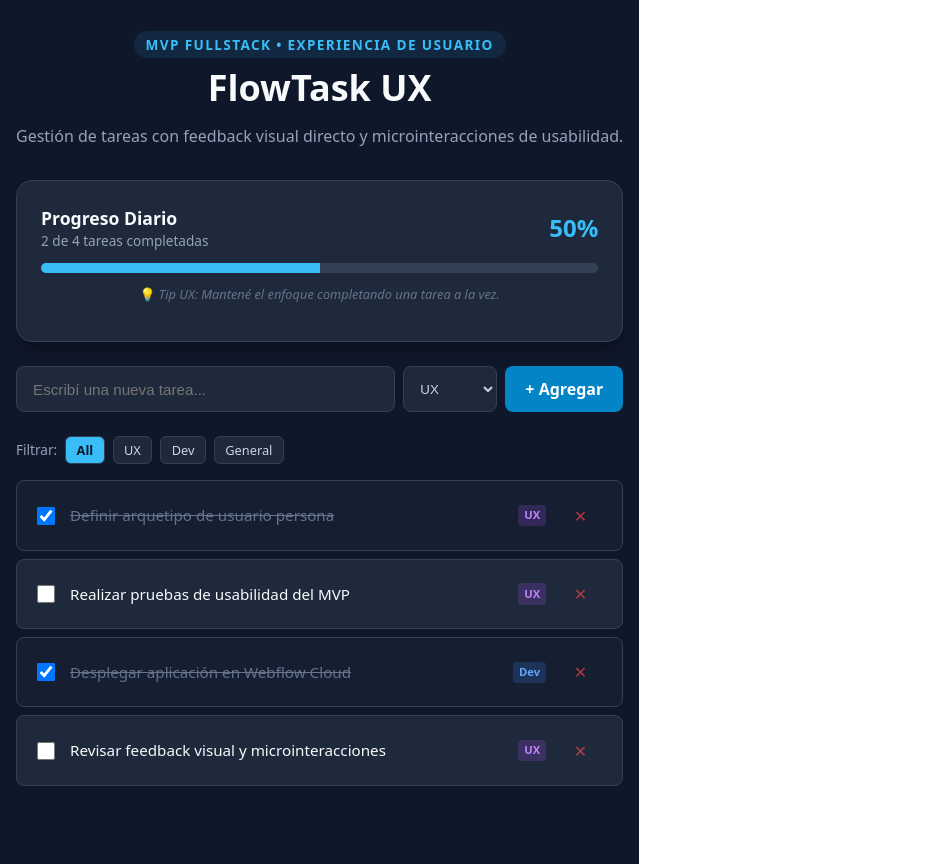
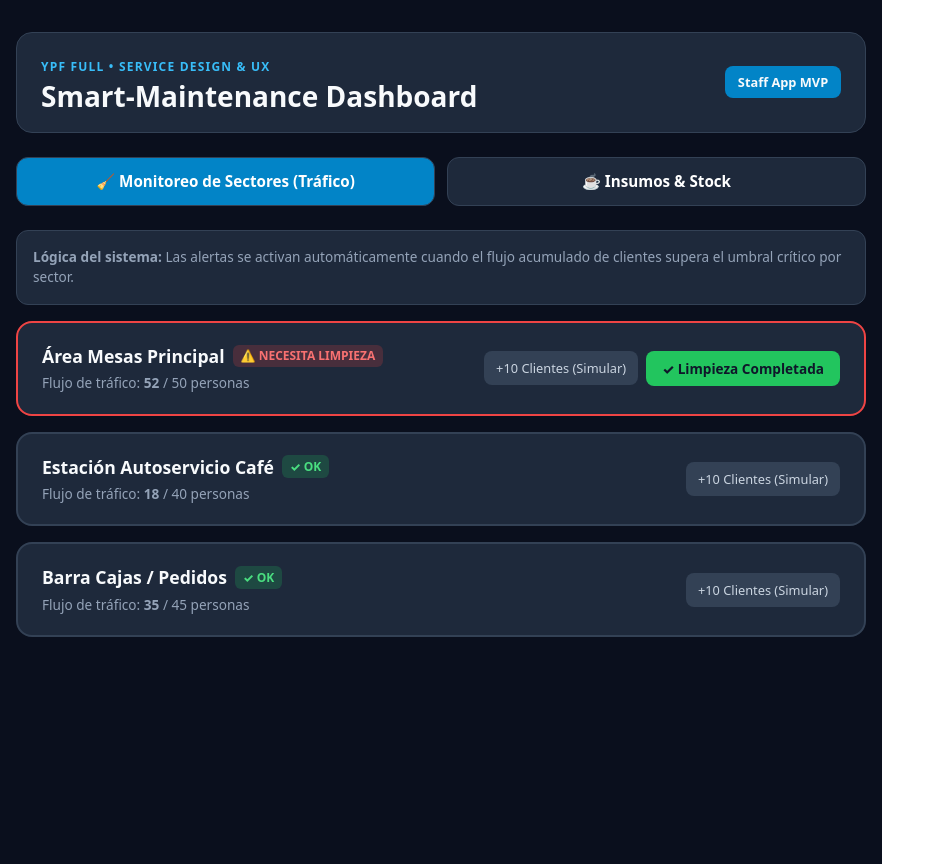
Before and after one commit to maurikspizzo-dot/hello-world-siguiente, a Next.js app: page / in a window 1280 px wide. Shown: the whole page, without its empty margins (0-929 px from the left). Built offline with nearby package versions, Linux system fonts and the light colour scheme.

Commit message:
MVP YPF Full

```diff
--- a/src/app/page.tsx
+++ b/src/app/page.tsx
@@ -1,266 +1,292 @@
 'use client';
 
-import React, { useState, useEffect } from 'react';
+import React, { useState } from 'react';
 
-interface Task {
-  id: number;
-  text: string;
-  category: 'UX' | 'Dev' | 'General';
-  completed: boolean;
+interface Zone {
+  id: string;
+  name: string;
+  peopleCount: number;
+  threshold: number;
+  status: 'OK' | 'CRÍTICO';
 }
 
-export default function Home() {
-  const [tasks, setTasks] = useState<Task[]>([
-    { id: 1, text: 'Definir arquetipo de usuario persona', category: 'UX', completed: true },
-    { id: 2, text: 'Realizar pruebas de usabilidad del MVP', category: 'UX', completed: false },
-    { id: 3, text: 'Desplegar aplicación en Webflow Cloud', category: 'Dev', completed: true },
-    { id: 4, text: 'Revisar feedback visual y microinteracciones', category: 'UX', completed: false },
+interface Supply {
+  id: string;
+  name: string;
+  stockPercentage: number;
+}
+
+export default function SmartFullDashboard() {
+  const [activeTab, setActiveTab] = useState<'SECTORES' | 'INSUMOS'>('SECTORES');
+
+  // Estado de monitoreo de zonas en tiempo real
+  const [zones, setZones] = useState<Zone[]>([
+    { id: '1', name: 'Área Mesas Principal', peopleCount: 52, threshold: 50, status: 'CRÍTICO' },
+    { id: '2', name: 'Estación Autoservicio Café', peopleCount: 18, threshold: 40, status: 'OK' },
+    { id: '3', name: 'Barra Cajas / Pedidos', peopleCount: 35, threshold: 45, status: 'OK' },
   ]);
-  const [newTaskText, setNewTaskText] = useState('');
-  const [selectedCategory, setSelectedCategory] = useState<'UX' | 'Dev' | 'General'>('UX');
-  const [filter, setFilter] = useState<'All' | 'UX' | 'Dev' | 'General'>('All');
 
-  const totalTasks = tasks.length;
-  const completedTasks = tasks.filter(t => t.completed).length;
-  const progressPercentage = totalTasks > 0 ? Math.round((completedTasks / totalTasks) * 100) : 0;
+  // Estado de stock de insumos
+  const [supplies, setSupplies] = useState<Supply[]>([
+    { id: '1', name: 'Servilletas', stockPercentage: 85 },
+    { id: '2', name: 'Azúcar / Edulcorante', stockPercentage: 15 },
+    { id: '3', name: 'Leche (Heladera)', stockPercentage: 40 },
+  ]);
 
-  const handleAddTask = (e: React.FormEvent) => {
-    e.preventDefault();
-    if (!newTaskText.trim()) return;
-
-    const newTask: Task = {
-      id: Date.now(),
-      text: newTaskText,
-      category: selectedCategory,
-      completed: false,
+  // Simulación de sensor/tráfico de personas
+  const simulateTraffic = (zoneId: string, increment: number) => {
+    setZones(prev => prev.map(z => {
+      if (z.id === zoneId) {
+        const newCount = Math.max(0, z.peopleCount + increment);
+        return {
+          ...z,
+          peopleCount: newCount,
+          status: newCount >= z.threshold ? 'CRÍTICO' : 'OK'
+        };
+      }
+      return z;
+    }));
   };
 
-    setTasks([...tasks, newTask]);
-    setNewTaskText('');
+  // Reset de limpieza realizada
+  const resetZone = (zoneId: string) => {
+    setZones(prev => prev.map(z => z.id === zoneId ? { ...z, peopleCount: 0, status: 'OK' } : z));
   };
 
-  const toggleTask = (id: number) => {
-    setTasks(tasks.map(task => task.id === id ? { ...task, completed: !task.completed } : task));
+  // Actualización manual de stock
+  const updateStock = (supplyId: string, delta: number) => {
+    setSupplies(prev => prev.map(s => {
+      if (s.id === supplyId) {
+        const newVal = Math.min(100, Math.max(0, s.stockPercentage + delta));
+        return { ...s, stockPercentage: newVal };
+      }
+      return s;
+    }));
   };
 
-  const deleteTask = (id: number) => {
-    setTasks(tasks.filter(task => task.id !== id));
+  // Lógica de estado de stock
+  const getStockStatus = (pct: number) => {
+    if (pct < 25) return { status: 'CRÍTICO', action: '⚠️ REPOSICIÓN INMEDIATA', color: '#ef4444' };
+    if (pct < 50) return { status: 'MEDIO', action: '⚡ PREPARAR REPOSICIÓN', color: '#f59e0b' };
+    return { status: 'OK', action: 'No requiere acción', color: '#22c55e' };
   };
-
-  const filteredTasks = tasks.filter(task => {
-    if (filter === 'All') return true;
-    return task.category === filter;
-  });
 
   return (
     <div style={{
       minHeight: '100vh',
-      backgroundColor: '#0f172a',
+      backgroundColor: '#0a0f1d',
       color: '#f8fafc',
       fontFamily: 'system-ui, -apple-system, sans-serif',
-      display: 'flex',
-      flexDirection: 'column',
-      alignItems: 'center',
       padding: '2rem 1rem'
     }}>
-      <div style={{ maxWidth: '650px', width: '100%' }}>
-        {/* Header */}
-        <header style={{ textAlign: 'center', marginBottom: '2rem' }}>
+      <div style={{ maxWidth: '850px', margin: '0 auto' }}>
+
+        {/* Header YPF Full */}
+        <header style={{
+          display: 'flex',
+          justifyContent: 'space-between',
+          alignItems: 'center',
+          backgroundColor: '#1e293b',
+          padding: '1.25rem 1.5rem',
+          borderRadius: '1rem',
+          border: '1px solid #334155',
+          marginBottom: '1.5rem'
+        }}>
+          <div>
+            <span style={{ fontSize: '0.75rem', fontWeight: '800', color: '#38bdf8', letterSpacing: '0.1em' }}>
+              YPF FULL • SERVICE DESIGN & UX
+            </span>
+            <h1 style={{ fontSize: '1.75rem', fontWeight: '800', margin: '0.25rem 0 0 0' }}>
+              Smart-Maintenance Dashboard
+            </h1>
+          </div>
           <span style={{
-            fontSize: '0.85rem',
-            letterSpacing: '0.1em',
-            textTransform: 'uppercase',
-            color: '#38bdf8',
-            fontWeight: '600',
-            backgroundColor: 'rgba(56, 189, 248, 0.1)',
-            padding: '0.25rem 0.75rem',
-            borderRadius: '9999px'
+            backgroundColor: '#0284c7',
+            padding: '0.4rem 0.8rem',
+            borderRadius: '0.5rem',
+            fontSize: '0.8rem',
+            fontWeight: '700'
           }}>
-            MVP Fullstack • Experiencia de Usuario
+            Staff App MVP
           </span>
-          <h1 style={{ fontSize: '2.25rem', fontWeight: '800', marginTop: '0.75rem', marginBottom: '0.5rem' }}>
-            FlowTask UX
-          </h1>
-          <p style={{ color: '#94a3b8', fontSize: '1rem' }}>
-            Gestión de tareas con feedback visual directo y microinteracciones de usabilidad.
-          </p>
         </header>
 
-        {/* UX Card: Progress */}
-        <div style={{
-          backgroundColor: '#1e293b',
-          borderRadius: '1rem',
-          padding: '1.5rem',
-          marginBottom: '1.5rem',
-          boxShadow: '0 10px 15px -3px rgba(0, 0, 0, 0.3)',
-          border: '1px solid #334155'
-        }}>
-          <div style={{ display: 'flex', justifyContent: 'space-between', alignItems: 'center', marginBottom: '0.75rem' }}>
-            <div>
-              <h2 style={{ fontSize: '1.1rem', fontWeight: '600', margin: 0 }}>Progreso Diario</h2>
-              <p style={{ fontSize: '0.85rem', color: '#94a3b8', margin: 0 }}>
-                {completedTasks} de {totalTasks} tareas completadas
-              </p>
-            </div>
-            <span style={{ fontSize: '1.5rem', fontWeight: '800', color: progressPercentage === 100 ? '#4ade80' : '#38bdf8' }}>
-              {progressPercentage}%
-            </span>
+        {/* NAVEGACIÓN PESTAÑAS */}
+        <div style={{ display: 'flex', gap: '0.75rem', marginBottom: '1.5rem' }}>
+          <button
+            onClick={() => setActiveTab('SECTORES')}
+            style={{
+              flex: 1,
+              padding: '0.85rem',
+              borderRadius: '0.75rem',
+              border: '1px solid #334155',
+              backgroundColor: activeTab === 'SECTORES' ? '#0284c7' : '#1e293b',
+              color: '#fff',
+              fontWeight: '700',
+              cursor: 'pointer',
+              fontSize: '0.95rem'
+            }}
+          >
+            🧹 Monitoreo de Sectores (Tráfico)
+          </button>
+          <button
+            onClick={() => setActiveTab('INSUMOS')}
+            style={{
+              flex: 1,
+              padding: '0.85rem',
+              borderRadius: '0.75rem',
+              border: '1px solid #334155',
+              backgroundColor: activeTab === 'INSUMOS' ? '#0284c7' : '#1e293b',
+              color: '#fff',
+              fontWeight: '700',
+              cursor: 'pointer',
+              fontSize: '0.95rem'
+            }}
+          >
+            ☕ Insumos & Stock
+          </button>
         </div>
 
-          {/* Bar container */}
-          <div style={{ width: '100%', height: '10px', backgroundColor: '#334155', borderRadius: '5px', overflow: 'hidden' }}>
-            <div style={{
-              width: `${progressPercentage}%`,
-              height: '100%',
-              backgroundColor: progressPercentage === 100 ? '#4ade80' : '#38bdf8',
-              transition: 'width 0.4s ease-in-out, background-color 0.4s ease'
-            }} />
-          </div>
-
-          <p style={{ fontSize: '0.8rem', color: '#64748b', marginTop: '0.75rem', fontStyle: 'italic', textAlign: 'center' }}>
-            {progressPercentage === 100 ? '🎉 ¡Felicidades! Completaste todas las tareas programadas.' : '💡 Tip UX: Mantené el enfoque completando una tarea a la vez.'}
+        {/* PESTAÑA 1: SECTORES / ALERTAS DE TRÁFICO */}
+        {activeTab === 'SECTORES' && (
+          <div style={{ display: 'flex', flexDirection: 'column', gap: '1rem' }}>
+            <div style={{ backgroundColor: '#1e293b', padding: '1rem', borderRadius: '0.75rem', border: '1px solid #334155' }}>
+              <p style={{ margin: 0, fontSize: '0.85rem', color: '#94a3b8' }}>
+                <strong>Lógica del sistema:</strong> Las alertas se activan automáticamente cuando el flujo acumulado de clientes supera el umbral crítico por sector.
               </p>
             </div>
 
-        {/* Input Form */}
-        <form onSubmit={handleAddTask} style={{ display: 'flex', gap: '0.5rem', marginBottom: '1.5rem', flexWrap: 'wrap' }}>
-          <input
-            type="text"
-            placeholder="Escribí una nueva tarea..."
-            value={newTaskText}
-            onChange={(e) => setNewTaskText(e.target.value)}
+            {zones.map(zone => (
+              <div
+                key={zone.id}
                 style={{
-              flex: '1',
-              minWidth: '200px',
-              padding: '0.75rem 1rem',
-              borderRadius: '0.5rem',
-              border: '1px solid #334155',
                   backgroundColor: '#1e293b',
-              color: '#fff',
-              outline: 'none',
-              fontSize: '0.95rem'
-            }}
-          />
-          <select
-            value={selectedCategory}
-            onChange={(e) => setSelectedCategory(e.target.value as any)}
-            style={{
-              padding: '0.75rem',
-              borderRadius: '0.5rem',
-              border: '1px solid #334155',
-              backgroundColor: '#1e293b',
-              color: '#cbd5e1',
-              outline: 'none'
+                  padding: '1.25rem 1.5rem',
+                  borderRadius: '1rem',
+                  border: `2px solid ${zone.status === 'CRÍTICO' ? '#ef4444' : '#334155'}`,
+                  display: 'flex',
+                  justifyContent: 'space-between',
+                  alignItems: 'center',
+                  flexWrap: 'wrap',
+                  gap: '1rem'
                 }}
               >
-            <option value="UX">UX</option>
-            <option value="Dev">Dev</option>
-            <option value="General">General</option>
-          </select>
+                <div>
+                  <div style={{ display: 'flex', alignItems: 'center', gap: '0.5rem', marginBottom: '0.25rem' }}>
+                    <h3 style={{ margin: 0, fontSize: '1.1rem' }}>{zone.name}</h3>
+                    <span style={{
+                      backgroundColor: zone.status === 'CRÍTICO' ? 'rgba(239, 68, 68, 0.2)' : 'rgba(34, 197, 94, 0.2)',
+                      color: zone.status === 'CRÍTICO' ? '#f87171' : '#4ade80',
+                      padding: '0.15rem 0.5rem',
+                      borderRadius: '0.375rem',
+                      fontSize: '0.75rem',
+                      fontWeight: '800'
+                    }}>
+                      {zone.status === 'CRÍTICO' ? '⚠️ NECESITA LIMPIEZA' : '✓ OK'}
+                    </span>
+                  </div>
+                  <p style={{ margin: 0, fontSize: '0.85rem', color: '#94a3b8' }}>
+                    Flujo de tráfico: <strong>{zone.peopleCount}</strong> / {zone.threshold} personas
+                  </p>
+                </div>
+
+                <div style={{ display: 'flex', gap: '0.5rem', alignItems: 'center' }}>
                   <button
-            type="submit"
+                    onClick={() => simulateTraffic(zone.id, 10)}
                     style={{
-              backgroundColor: '#0284c7',
-              color: '#fff',
+                      backgroundColor: '#334155',
+                      color: '#cbd5e1',
                       border: 'none',
+                      padding: '0.5rem 0.75rem',
                       borderRadius: '0.5rem',
-              padding: '0.75rem 1.25rem',
-              fontWeight: '600',
-              cursor: 'pointer',
-              transition: 'background-color 0.2s'
-            }}
-          >
-            + Agregar
-          </button>
-        </form>
-
-        {/* Filters */}
-        <div style={{ display: 'flex', gap: '0.5rem', marginBottom: '1rem', alignItems: 'center' }}>
-          <span style={{ fontSize: '0.85rem', color: '#94a3b8' }}>Filtrar:</span>
-          {(['All', 'UX', 'Dev', 'General'] as const).map(cat => (
-            <button
-              key={cat}
-              onClick={() => setFilter(cat)}
-              style={{
-                backgroundColor: filter === cat ? '#38bdf8' : '#1e293b',
-                color: filter === cat ? '#0f172a' : '#cbd5e1',
-                border: '1px solid #334155',
-                borderRadius: '0.375rem',
-                padding: '0.25rem 0.65rem',
                       fontSize: '0.8rem',
-                fontWeight: filter === cat ? '700' : '400',
                       cursor: 'pointer'
                     }}
                   >
-              {cat}
+                    +10 Clientes (Simular)
                   </button>
+                  {zone.status === 'CRÍTICO' && (
+                    <button
+                      onClick={() => resetZone(zone.id)}
+                      style={{
+                        backgroundColor: '#22c55e',
+                        color: '#0f172a',
+                        border: 'none',
+                        padding: '0.5rem 1rem',
+                        borderRadius: '0.5rem',
+                        fontWeight: '800',
+                        fontSize: '0.85rem',
+                        cursor: 'pointer'
+                      }}
+                    >
+                      ✓ Limpieza Completada
+                    </button>
+                  )}
+                </div>
+              </div>
             ))}
           </div>
+        )}
 
-        {/* Task List */}
-        <div style={{ display: 'flex', flexDirection: 'column', gap: '0.5rem' }}>
-          {filteredTasks.length === 0 ? (
-            <p style={{ textAlign: 'center', color: '#64748b', padding: '2rem 0' }}>No hay tareas registradas en esta categoría.</p>
-          ) : (
-            filteredTasks.map(task => (
-              <div
-                key={task.id}
-                style={{
-                  display: 'flex',
-                  alignItems: 'center',
-                  justifyContent: 'space-between',
-                  backgroundColor: task.completed ? 'rgba(30, 41, 59, 0.5)' : '#1e293b',
-                  padding: '0.85rem 1rem',
-                  borderRadius: '0.5rem',
-                  border: '1px solid #334155',
-                  transition: 'all 0.2s ease'
-                }}
-              >
-                <div style={{ display: 'flex', alignItems: 'center', gap: '0.75rem', flex: 1 }}>
-                  <input
-                    type="checkbox"
-                    checked={task.completed}
-                    onChange={() => toggleTask(task.id)}
-                    style={{ width: '18px', height: '18px', cursor: 'pointer' }}
-                  />
-                  <span style={{
-                    textDecoration: task.completed ? 'line-through' : 'none',
-                    color: task.completed ? '#64748b' : '#f8fafc',
-                    fontSize: '0.95rem'
-                  }}>
-                    {task.text}
-                  </span>
-                </div>
+        {/* PESTAÑA 2: INSUMOS_STOCK */}
+        {activeTab === 'INSUMOS' && (
+          <div style={{ backgroundColor: '#1e293b', borderRadius: '1rem', padding: '1.25rem', border: '1px solid #334155' }}>
+            <h2 style={{ fontSize: '1.1rem', margin: '0 0 1rem 0' }}>Estado y Reposición de Insumos</h2>
+
+            <div style={{ overflowX: 'auto' }}>
+              <table style={{ width: '100%', borderCollapse: 'collapse', textAlign: 'left' }}>
+                <thead>
+                  <tr style={{ borderBottom: '2px solid #334155', color: '#94a3b8', fontSize: '0.85rem' }}>
+                    <th style={{ padding: '0.75rem' }}>Insumo</th>
+                    <th style={{ padding: '0.75rem' }}>Stock Estimado %</th>
+                    <th style={{ padding: '0.75rem' }}>Estado</th>
+                    <th style={{ padding: '0.75rem' }}>Sugerencia</th>
+                    <th style={{ padding: '0.75rem', textAlign: 'center' }}>Ajuste</th>
+                  </tr>
+                </thead>
+                <tbody>
+                  {supplies.map(supply => {
+                    const info = getStockStatus(supply.stockPercentage);
+                    return (
+                      <tr key={supply.id} style={{ borderBottom: '1px solid #334155', fontSize: '0.9rem' }}>
+                        <td style={{ padding: '0.85rem 0.75rem', fontWeight: '600' }}>{supply.name}</td>
+                        <td style={{ padding: '0.85rem 0.75rem' }}>
                           <div style={{ display: 'flex', alignItems: 'center', gap: '0.5rem' }}>
-                  <span style={{
-                    fontSize: '0.7rem',
-                    padding: '0.15rem 0.4rem',
-                    borderRadius: '0.25rem',
-                    backgroundColor: task.category === 'UX' ? 'rgba(168, 85, 247, 0.2)' : task.category === 'Dev' ? 'rgba(59, 130, 246, 0.2)' : 'rgba(107, 114, 128, 0.2)',
-                    color: task.category === 'UX' ? '#c084fc' : task.category === 'Dev' ? '#60a5fa' : '#9ca3af',
-                    fontWeight: '600'
-                  }}>
-                    {task.category}
-                  </span>
-                  <button
-                    onClick={() => deleteTask(task.id)}
-                    style={{
-                      background: 'none',
-                      border: 'none',
-                      color: '#ef4444',
-                      cursor: 'pointer',
-                      fontSize: '1rem',
-                      opacity: 0.7
-                    }}
-                    title="Eliminar tarea"
-                  >
-                    ✕
-                  </button>
+                            <span>{supply.stockPercentage}%</span>
+                            <div style={{ width: '60px', height: '6px', backgroundColor: '#334155', borderRadius: '3px' }}>
+                              <div style={{ width: `${supply.stockPercentage}%`, height: '100%', backgroundColor: info.color, borderRadius: '3px' }} />
                             </div>
                           </div>
-            ))
+                        </td>
+                        <td style={{ padding: '0.85rem 0.75rem', fontWeight: '700', color: info.color }}>
+                          {info.status}
+                        </td>
+                        <td style={{ padding: '0.85rem 0.75rem', fontSize: '0.85rem' }}>
+                          {info.action}
+                        </td>
+                        <td style={{ padding: '0.85rem 0.75rem', textAlign: 'center' }}>
+                          <button
+                            onClick={() => updateStock(supply.id, -20)}
+                            style={{ backgroundColor: '#334155', color: '#fff', border: 'none', padding: '0.2rem 0.5rem', borderRadius: '0.25rem', marginRight: '0.25rem', cursor: 'pointer' }}
+                          >
+                            -20%
+                          </button>
+                          <button
+                            onClick={() => updateStock(supply.id, 50)}
+                            style={{ backgroundColor: '#0284c7', color: '#fff', border: 'none', padding: '0.2rem 0.5rem', borderRadius: '0.25rem', cursor: 'pointer' }}
+                          >
+                            +50%
+                          </button>
+                        </td>
+                      </tr>
+                    );
+                  })}
+                </tbody>
+              </table>
+            </div>
+          </div>
         )}
-        </div>
+
       </div>
     </div>
   );
```
Lines whose indentation alone changed are shown as unchanged.
